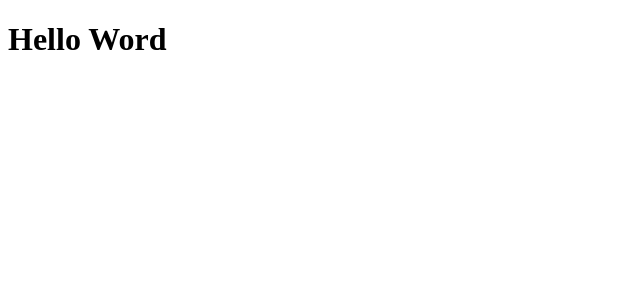
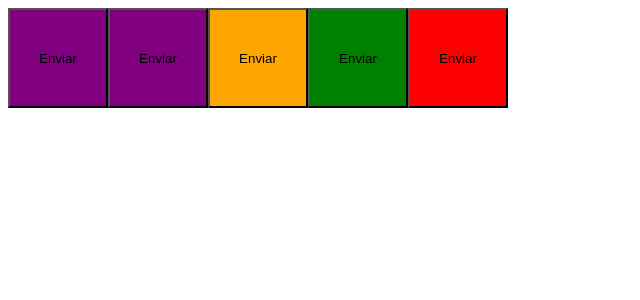
Before and after one commit to DevJpFarias/02-ignite-timer, a React (Vite) app: page / in a window 1280 px wide. Shown: the top 300 px of the page, without its empty margins (0-640 px from the left). Built offline with nearby package versions, Linux system fonts and the light colour scheme.

Commit message:
feat: testando styled-components

```diff
--- a/src/App.tsx
+++ b/src/App.tsx
@@ -1,5 +1,13 @@
+import { Button } from "./components/Button";
+
 export function App() {
   return (
-   <h1>Hello Word</h1>
+    <>
+      <Button />
+      <Button variant="primary" />
+      <Button variant="secondary" />
+      <Button variant="success" />
+      <Button variant="danger" />
+    </>
   )
 }
--- /dev/null
+++ b/src/components/Button.styles.ts
@@ -0,0 +1,25 @@
+import styled, { css } from 'styled-components'
+
+export type ButtonVariant = 'primary' | 'secondary' | 'danger' | 'success'
+
+interface ButtonContainerProps {
+  variant: ButtonVariant
+}
+
+const buttonVariant = {
+  primary: 'purple',
+  secondary: 'orange',
+  danger: 'red',
+  success: 'green',
+}
+
+export const ButtonContainer = styled.button<ButtonContainerProps>`
+  width: 100px;
+  height: 100px;
+
+  ${props => {
+    return css`
+      background-color: ${buttonVariant[props.variant]}
+    `
+  }}
+`
--- /dev/null
+++ b/src/components/Button.tsx
@@ -0,0 +1,11 @@
+import { ButtonContainer, ButtonVariant } from "./Button.styles"
+
+interface ButtonProps {
+  variant?: ButtonVariant
+}
+
+export function Button({ variant = 'primary' }: ButtonProps) {
+  return (
+    <ButtonContainer variant={variant}>Enviar</ButtonContainer>
+  )
+}
```
